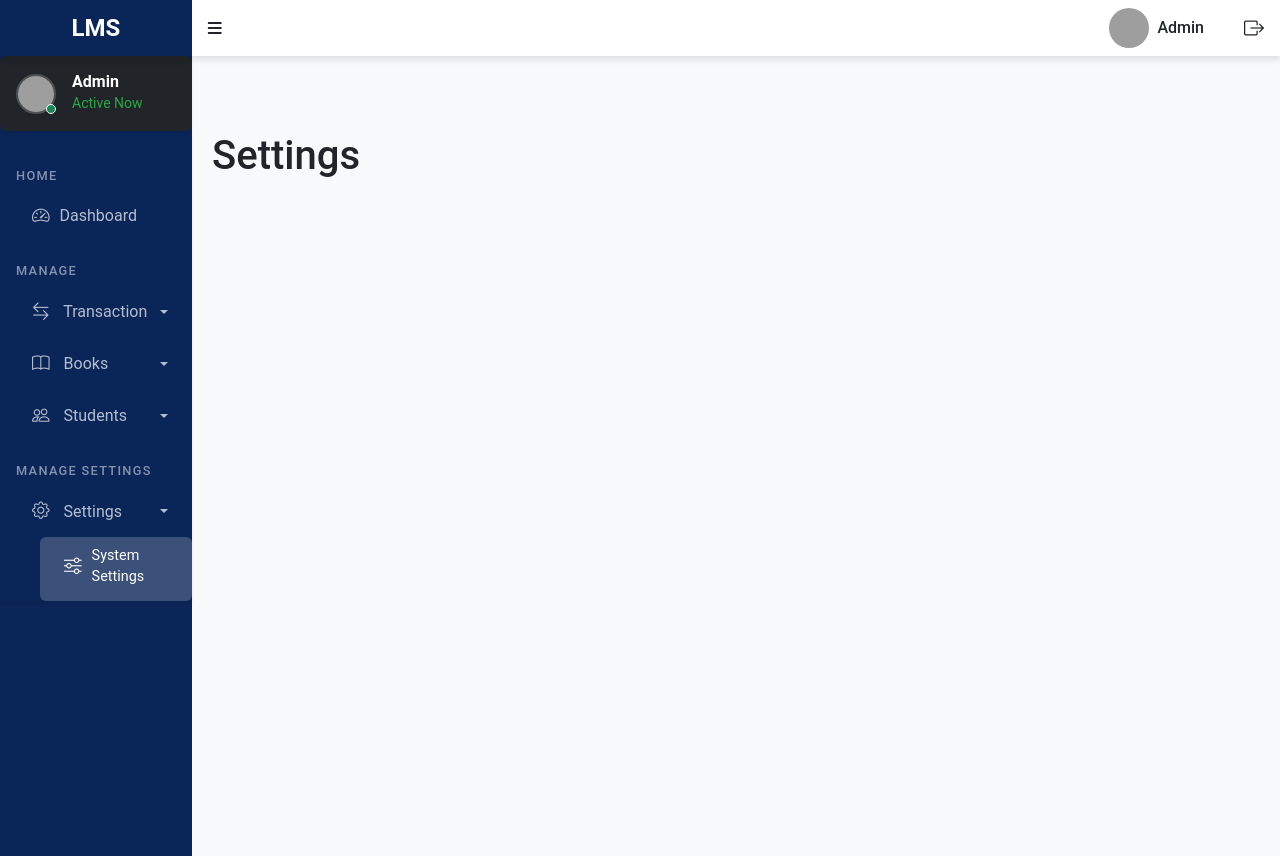
After one commit to gabutin12/Borrow-LMS, a PHP site: page /settings.php in a window 1280 px wide. The commit adds this page. Run offline with PHP 8.4, Linux system fonts and the light colour scheme; a user stored in the database is signed in; some libraries are stand-ins or nearby versions; grey boxes are pictures that could not be loaded.

```diff
--- a/includes/sidebar.php
+++ b/includes/sidebar.php
@@ -86,5 +86,24 @@
                 </li>
             </ul>
         </li>
+
+        <!-- Management Settings -->
+        <li class="nav-header">
+            <span class="nav-header-text">MANAGE SETTINGS</span>
+        </li>
+        <li class="nav-item">
+            <a class="nav-link dropdown-toggle d-flex justify-content-between align-items-center <?php echo ($page_title == 'Settings') ? '' : 'collapsed'; ?>" href="#" data-bs-toggle="collapse" data-bs-target="#settingsDropdown" aria-expanded="<?php echo ($page_title == 'Settings') ? 'true' : 'false'; ?>">
+            <span><i class="bi bi-gear"></i> Settings</span>
+            </a>
+            <ul class="collapse nav flex-column ms-4 <?php echo ($page_title == 'Settings') ? 'show' : ''; ?>" id="settingsDropdown">
+            <li class="nav-item">
+                <a href="settings.php" class="nav-link <?php echo ($page_title == 'Settings') ? 'active' : ''; ?>">
+                <i class="bi bi-sliders"></i> System Settings
+                </a>
+            </li>
+            </ul>
+        </li>
+
+        <!-- End of Sidebar links -->
     </ul>
 </div>
--- /dev/null
+++ b/settings.php
@@ -0,0 +1,43 @@
+<?php
+@session_start();
+$page_title = "Settings";
+@require_once 'db_connection.php';
+require_once 'includes/header.php';
+require_once 'includes/navbar.php';
+
+?>
+<!DOCTYPE html>
+<html>
+    <head>
+        <meta charset="utf-8">
+        <meta http-equiv="X-UA-Compatible" content="IE=edge">
+        <title>Settings</title>
+        <meta name="description" content="">
+        <meta name="viewport" content="width=device-width, initial-scale=1">
+        <link rel="icon" href="images/top_logo.ico" type="image/x-icon" />
+        <link href="https://cdn.jsdelivr.net/npm/bootstrap@5.3.0/dist/css/bootstrap.min.css" rel="stylesheet">
+        <link rel="stylesheet" href="https://cdn.jsdelivr.net/npm/bootstrap-icons@1.11.1/font/bootstrap-icons.css">
+        <!-- font awesome icon -->
+        <link rel="stylesheet" href="https://cdnjs.cloudflare.com/ajax/libs/font-awesome/6.7.2/css/all.min.css">
+        <link rel="stylesheet" href="https://cdnjs.cloudflare.com/ajax/libs/font-awesome/4.7.0/css/font-awesome.min.css">
+        <!-- Font Awesome CSS -->
+        <link href="fonts/css/font-awesome.min.css" rel="stylesheet">
+        <link href="https://fonts.googleapis.com/css?family=Poppins:100,200,300,400,500,600,700,800,900" rel="stylesheet">
+        <link href="https://fonts.googleapis.com/icon?family=Material+Icons" rel="stylesheet">
+        <script src="https://ajax.googleapis.com/ajax/libs/jquery/3.3.1/jquery.min.js"></script>
+        <!-- Custom styling plus plugins -->
+        <link href="css/custom.css" rel="stylesheet">
+        <link href="css/icheck/flat/green.css" rel="stylesheet">
+        <!-- bootstrap js -->
+        <script src="https://maxcdn.bootstrapcdn.com/bootstrap/3.3.7/js/bootstrap.min.js"></script>
+        <script src="js/jquery.min.js"></script>
+        <!-- custom css -->
+        <link href="css/styles.css" rel="stylesheet">
+    </head>
+    <body>
+        <div class="wrapper">
+            <?php require_once 'includes/sidebar.php'; ?>
+        <div class="main-content">
+        <h1>Settings</h1>
+    </body>
+</html>
```
